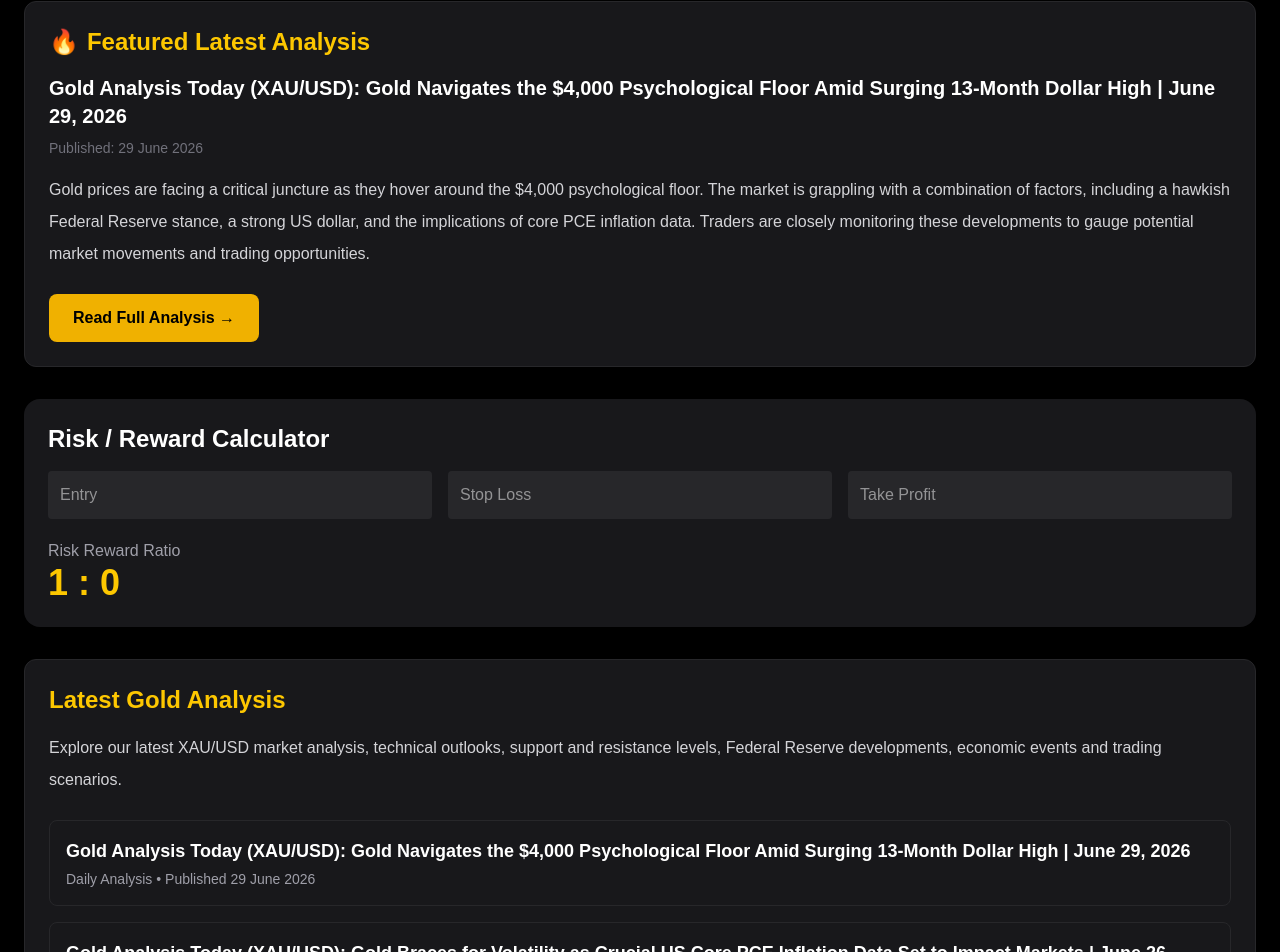
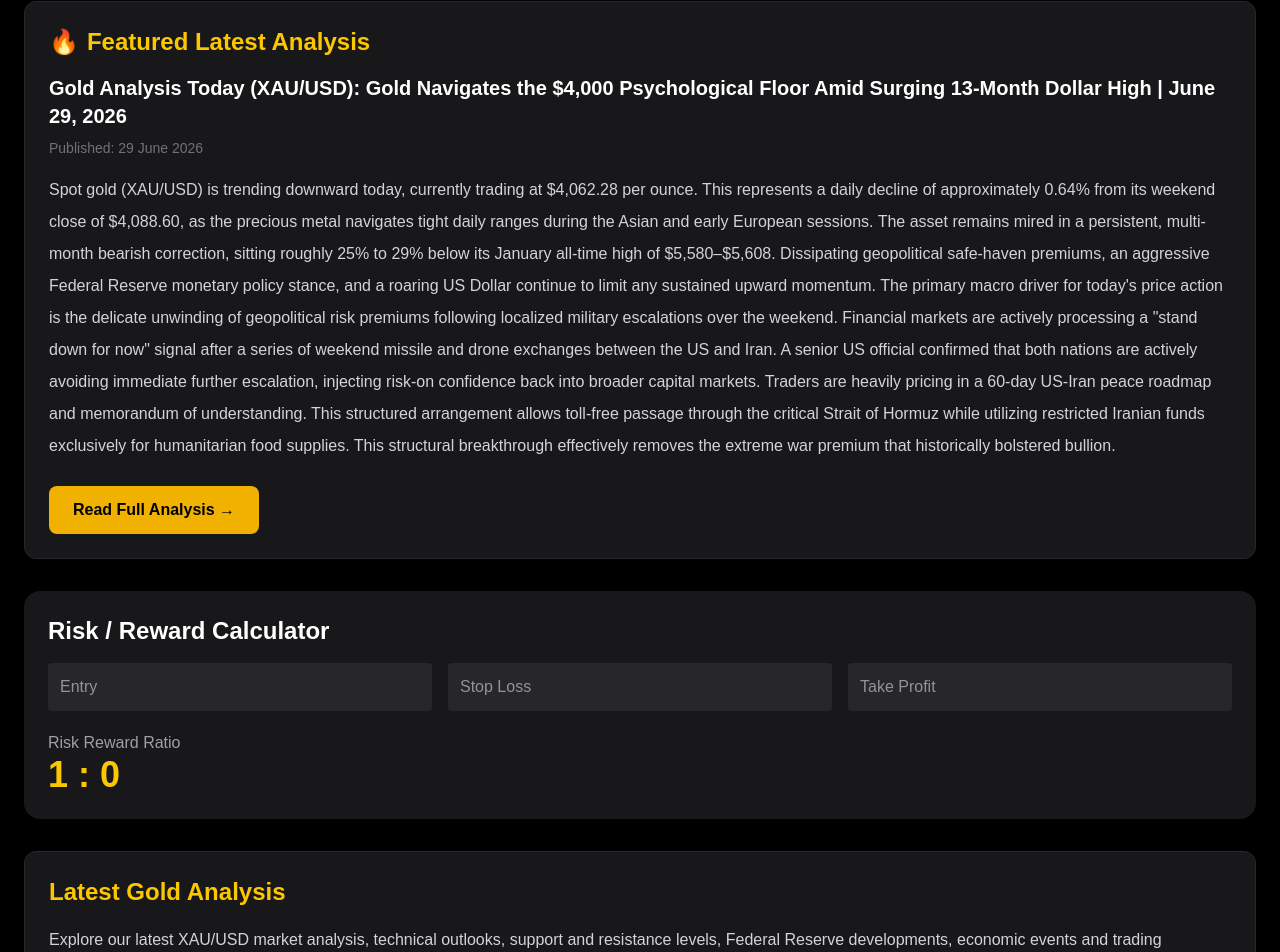
Before and after one commit to CSOoi1181/gold-trader-hub, a Next.js app: page / in a window 1280 px wide. Shown: the part 2728-3680 px from the top of the page. Built offline with nearby package versions, Linux system fonts and the light colour scheme.

Commit message:
Update 2 article analysis-latest gold analysis-featured gold analysis for 26 & 29 June 2026

```diff
--- a/app/components/FeaturedAnalysis.tsx
+++ b/app/components/FeaturedAnalysis.tsx
@@ -21,7 +21,10 @@ export default function FeaturedAnalysis() {
       </p>
 
       <p className="text-zinc-300 leading-8 mb-6">
-        Gold prices are facing a critical juncture as they hover around the $4,000 psychological floor. The market is grappling with a combination of factors, including a hawkish Federal Reserve stance, a strong US dollar, and the implications of core PCE inflation data. Traders are closely monitoring these developments to gauge potential market movements and trading opportunities.
+        Spot gold (XAU/USD) is trending downward today, currently trading at $4,062.28 per ounce. This represents a daily decline of approximately 0.64% from its weekend close of $4,088.60, as the precious metal navigates tight daily ranges during the Asian and early European sessions.
+        The asset remains mired in a persistent, multi-month bearish correction, sitting roughly 25% to 29% below its January all-time high of $5,580–$5,608. Dissipating geopolitical safe-haven premiums, an aggressive Federal Reserve monetary policy stance, and a roaring US Dollar continue to limit any sustained upward momentum.
+        The primary macro driver for today's price action is the delicate unwinding of geopolitical risk premiums following localized military escalations over the weekend. Financial markets are actively processing a "stand down for now" signal after a series of weekend missile and drone exchanges between the US and Iran. A senior US official confirmed that both nations are actively avoiding immediate further escalation, injecting risk-on confidence back into broader capital markets.
+        Traders are heavily pricing in a 60-day US-Iran peace roadmap and memorandum of understanding. This structured arrangement allows toll-free passage through the critical Strait of Hormuz while utilizing restricted Iranian funds exclusively for humanitarian food supplies. This structural breakthrough effectively removes the extreme war premium that historically bolstered bullion.
       </p>
 
       <Link
```
